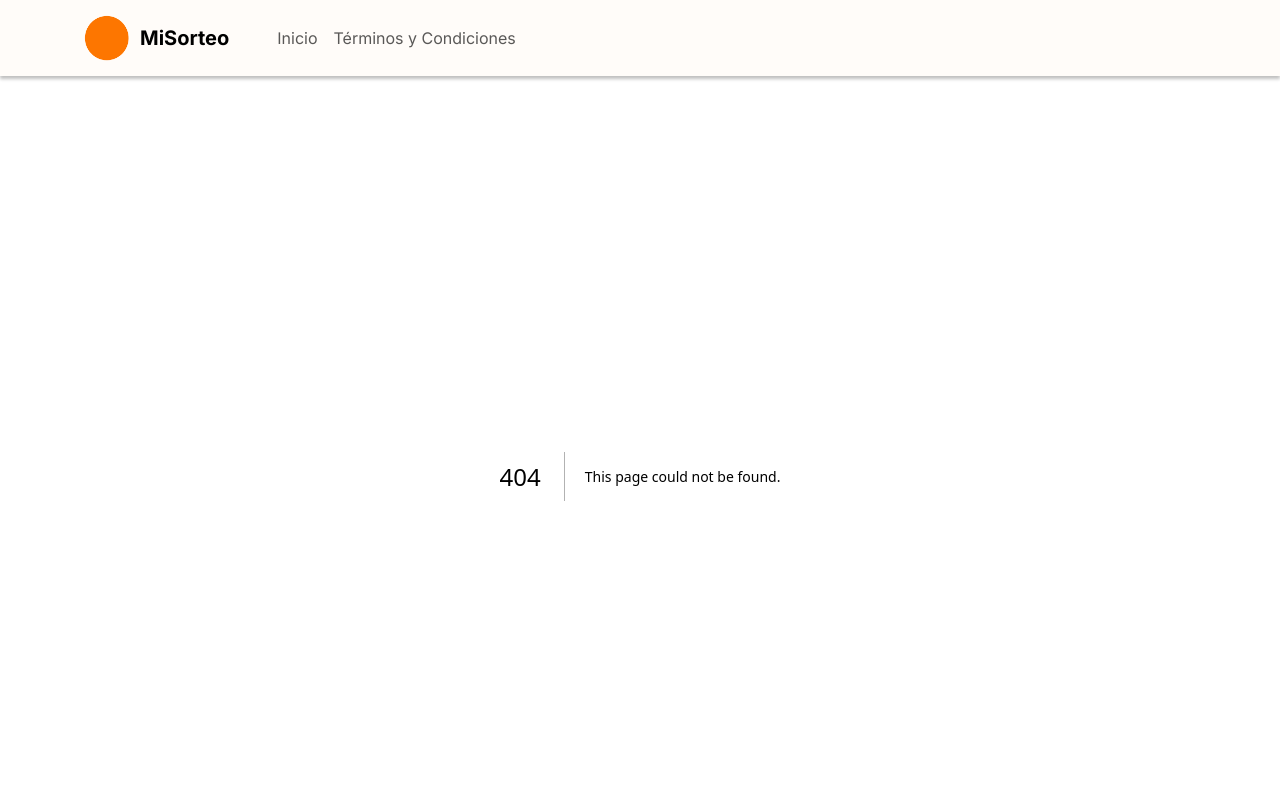
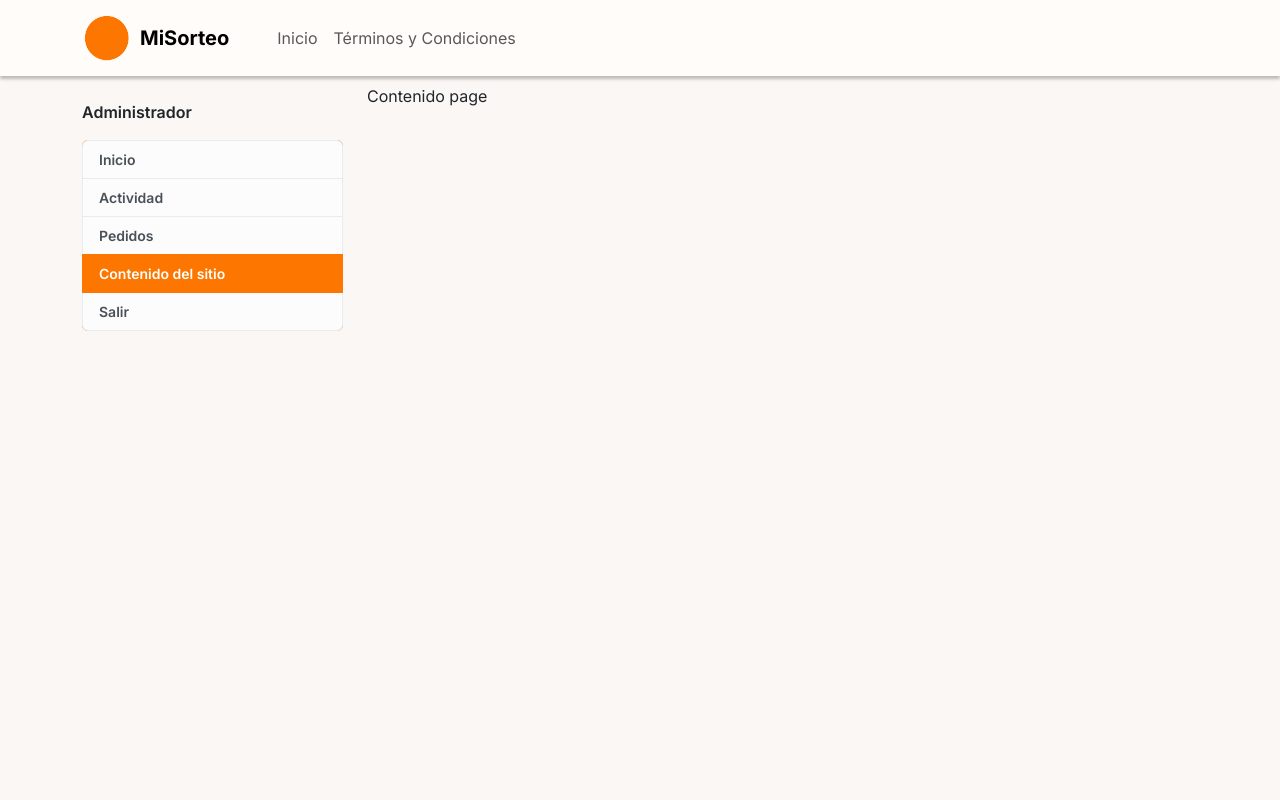
Before and after one commit to justinyamberla/sanfer-sorteos-frontend, a Next.js app: page /admin/contenido in a window 1280 px wide. Before the commit this address had no page. Shown: the top 800 px of the page. Built offline with nearby package versions, Linux system fonts and the light colour scheme.

Commit message:
Changes
Admin navbar

```diff
--- /dev/null
+++ b/app/admin/contenido/page.tsx
@@ -0,0 +1,9 @@
+export const ContenidoPage = () => {
+    return (
+        <>
+            Contenido page
+        </>
+    );
+}
+
+export default ContenidoPage;
--- a/app/admin/page.tsx
+++ b/app/admin/page.tsx
@@ -2,6 +2,7 @@ export const AdminHome = () => {
     return (
       <div>
           <h4 className="fw-bold my-3">Actividad actual</h4>
+          <p className="small">Aquí puedes revisar y editar la información de la actividad en curso.</p>
       </div>
     );
 }
--- a/components/admin/LateralNavbar.tsx
+++ b/components/admin/LateralNavbar.tsx
@@ -15,7 +15,7 @@ export const LateralNavbar = () => {
         { label: 'Actividad', path: '/admin/actividad' },
         { label: 'Pedidos', path: '/admin/pedidos' },
         { label: 'Contenido del sitio', path: '/admin/contenido' },
-        { label: 'Salir', path: '/logout' }
+        { label: 'Salir', path: '/' }
     ];
 
     return (
@@ -48,7 +48,7 @@ export const LateralNavbar = () => {
                                     }}
                                     active={pathname === item.path}
                                     variant={pathname === item.path ? '' : 'light'}
-                                    className="fw-semibold"
+                                    className="fw-semibold small"
                                 >
                                     {item.label}
                                 </ListGroup.Item>
@@ -68,7 +68,7 @@ export const LateralNavbar = () => {
                             onClick={() => router.push(item.path)}
                             active={pathname === item.path}
                             variant={pathname === item.path ? '' : 'light'}
-                            className="fw-semibold"
+                            className="fw-semibold small"
                         >
                             {item.label}
                         </ListGroup.Item>
```
Also changed, not shown: app/admin/actividad/page.tsx (+7 -0 lines), app/admin/pedidos/page.tsx (added, +7 -0 lines).
